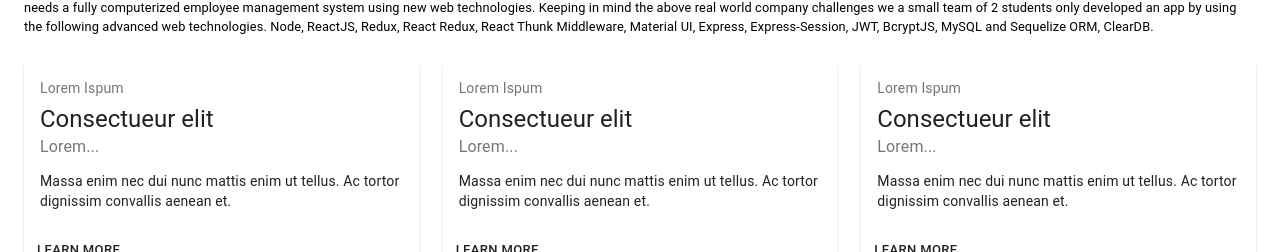
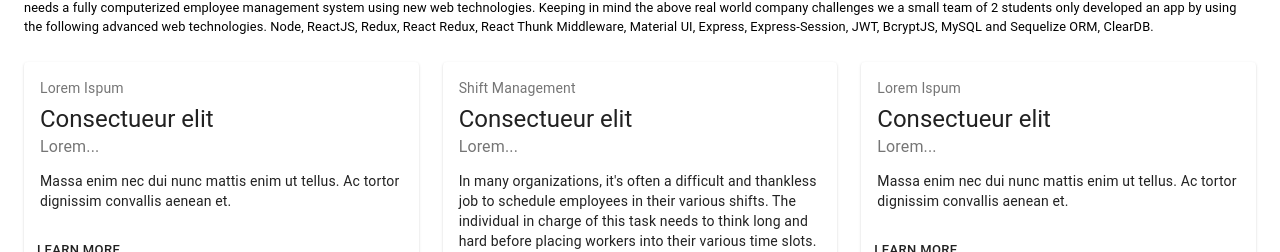
Before and after one commit to rjointer2/EMS, a React (Create React App) app in the folder client/: page /home in a window 1280 px wide. Shown: the part 700-952 px from the top of the page. Built offline with nearby package versions, Linux system fonts and the light colour scheme.

Commit message:
shift contents

```diff
--- a/client/src/Screens/HomeScreen/HomeScreen.js
+++ b/client/src/Screens/HomeScreen/HomeScreen.js
@@ -125,7 +125,7 @@ Node, ReactJS, Redux, React Redux, React Thunk Middleware, Material UI, Express,
                         <Card className={classes.root}>
                             <CardContent>
                                 <Typography className={classes.title} color="textSecondary" gutterBottom>
-                                Lorem Ispum
+                                Shift Management
                                 </Typography>
                                 <Typography variant="h5" component="h2">
                                 Consectueur elit
@@ -134,7 +134,7 @@ Node, ReactJS, Redux, React Redux, React Thunk Middleware, Material UI, Express,
                                 Lorem...
                                 </Typography>
                                 <Typography variant="body2" component="p">
-                                Massa enim nec dui nunc mattis enim ut tellus. Ac tortor dignissim convallis aenean et.
+                                In many organizations, it's often a difficult and thankless job to schedule employees in their various shifts. The individual in charge of this task needs to think long and hard before placing workers into their various time slots. When done successfully, productivity is maximized and sales are not overrun by labor costs. Week after week, month and month, this task needs to be repeated again and again. This can become a tedious and error-prone process if done manually using paper and pencil or a spreadsheet.
                                 <br />
 
                                 </Typography>
```
